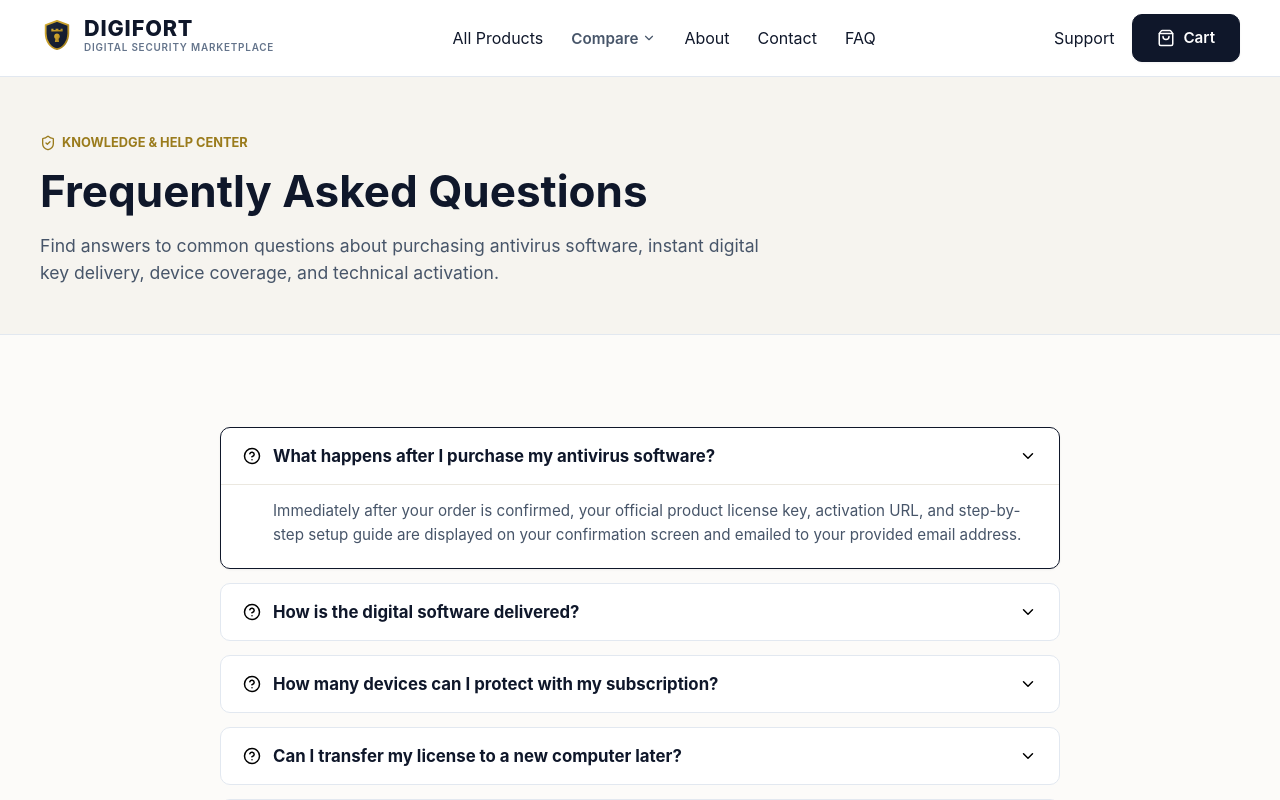
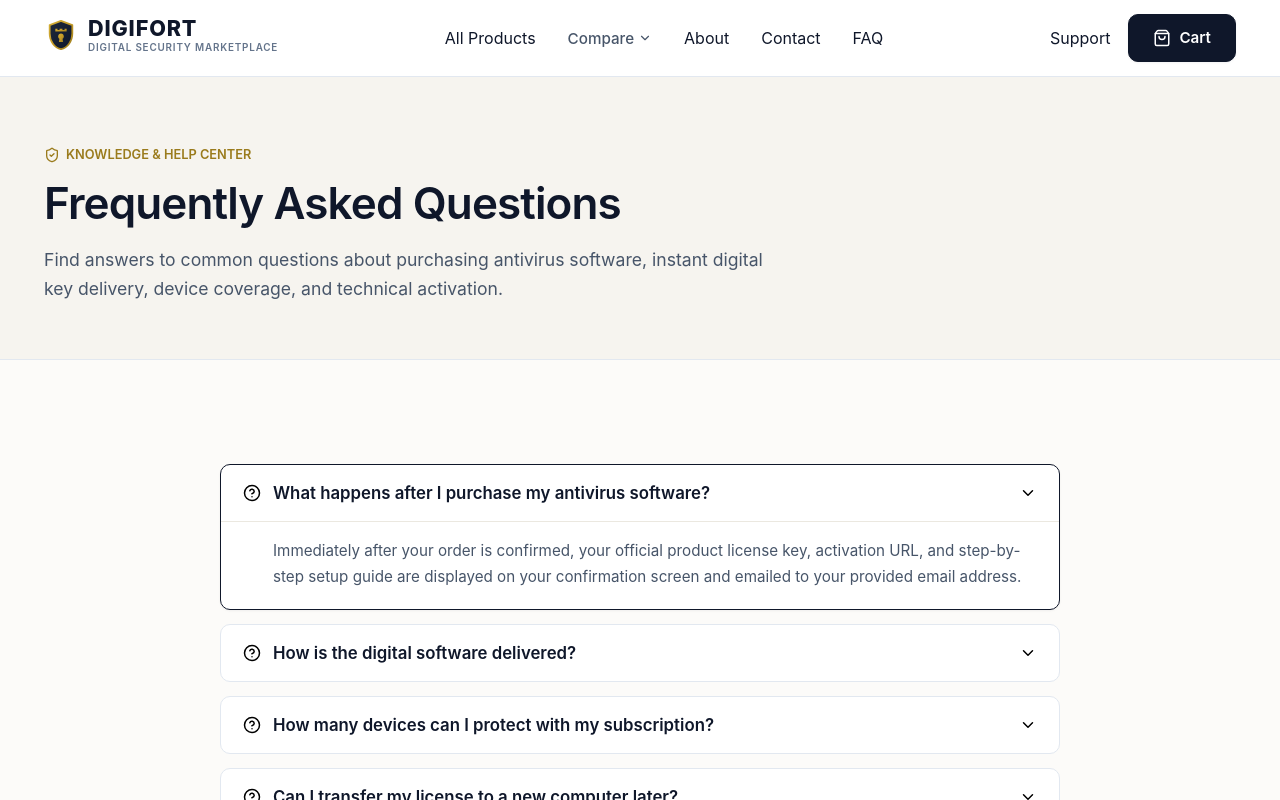
Before and after one commit to jamesbytes01-ops/Digifort, a Next.js app: page /faq in a window 1280 px wide. Shown: the top 800 px of the page. Built offline with nearby package versions, Linux system fonts and the light colour scheme.

Commit message:
updated website

```diff
--- a/src/app/globals.css
+++ b/src/app/globals.css
@@ -67,6 +67,11 @@ html {
   -webkit-font-smoothing: antialiased;
 }
 
+h1, h2, h3, h4, h5, h6 {
+  font-weight: 600;
+  letter-spacing: -0.02em;
+}
+
 body {
   min-height: 100vh;
   display: flex;
@@ -95,19 +100,19 @@ img {
   max-width: var(--max-width);
   margin-left: auto;
   margin-right: auto;
-  padding-left: 20px;
-  padding-right: 20px;
+  padding-left: 24px;
+  padding-right: 24px;
 }
 
 .section-padding {
-  padding-top: 92px;
-  padding-bottom: 92px;
+  padding-top: 104px;
+  padding-bottom: 104px;
 }
 
 @media (max-width: 768px) {
   .section-padding {
-    padding-top: 56px;
-    padding-bottom: 56px;
+    padding-top: 64px;
+    padding-bottom: 64px;
   }
 }
 
@@ -249,14 +254,14 @@ img {
 /* Section Header */
 .section-header {
   text-align: center;
-  max-width: 740px;
-  margin: 0 auto 56px auto;
+  max-width: 720px;
+  margin: 0 auto 60px auto;
 }
 
 .eyebrow {
   display: inline-block;
   font-size: 0.85rem;
-  font-weight: 700;
+  font-weight: 600;
   text-transform: uppercase;
   letter-spacing: 0.08em;
   color: var(--accent-gold);
@@ -265,9 +270,9 @@ img {
 
 .section-title {
   font-size: 2.35rem;
-  font-weight: 700;
+  font-weight: 600;
   color: var(--text-primary);
-  line-height: 1.25;
+  line-height: 1.28;
   margin-bottom: 16px;
   letter-spacing: -0.02em;
 }
@@ -275,7 +280,7 @@ img {
 .section-subtitle {
   font-size: 1.1rem;
   color: var(--text-secondary);
-  line-height: 1.65;
+  line-height: 1.7;
 }
 
 @media (max-width: 768px) {
@@ -366,14 +371,14 @@ img {
   align-items: center;
   gap: 6px;
   font-size: 0.8rem;
-  font-weight: 700;
+  font-weight: 600;
   text-transform: uppercase;
   color: var(--accent-gold-dark);
   margin-bottom: 12px;
 }
 .hero-title {
   font-size: 2.75rem;
-  font-weight: 700;
+  font-weight: 600;
   color: var(--navy-primary);
   line-height: 1.2;
   margin-bottom: 16px;
@@ -383,7 +388,7 @@ img {
   font-size: 1.15rem;
   color: var(--text-secondary);
   max-width: 720px;
-  line-height: 1.6;
+  line-height: 1.65;
 }
 .bg-surface {
   background-color: var(--bg-surface);
@@ -396,7 +401,7 @@ img {
 .about-story-grid {
   display: grid;
   grid-template-columns: 1.2fr 0.8fr;
-  gap: 48px;
+  gap: 56px;
   align-items: center;
 }
 @media (max-width: 900px) {
@@ -404,24 +409,24 @@ img {
 }
 .story-title {
   font-size: 2rem;
-  font-weight: 700;
+  font-weight: 600;
   color: var(--navy-primary);
   margin-bottom: 16px;
 }
 .story-p {
   font-size: 1.05rem;
   color: var(--text-secondary);
-  line-height: 1.65;
+  line-height: 1.7;
   margin-bottom: 16px;
 }
 .story-stats-card {
-  padding: 32px;
+  padding: 36px;
   background-color: var(--navy-primary);
   color: #ffffff;
 }
 .stats-card-title {
   font-size: 1.25rem;
-  font-weight: 700;
+  font-weight: 600;
   margin-bottom: 24px;
   color: #ffffff;
   padding-bottom: 12px;
@@ -429,7 +434,7 @@ img {
 }
 .stat-number {
   font-size: 2.2rem;
-  font-weight: 700;
+  font-weight: 600;
   color: var(--accent-gold);
 }
 .stat-label { font-size: 0.9rem; color: #CBD5E1; }
@@ -441,13 +446,13 @@ img {
 .pillars-grid {
   display: grid;
   grid-template-columns: repeat(2, 1fr);
-  gap: 24px;
+  gap: 32px;
 }
 @media (max-width: 768px) {
   .pillars-grid { grid-template-columns: 1fr; }
 }
 .pillar-card {
-  padding: 28px;
+  padding: 32px;
   position: relative;
   transition: transform 0.2s ease, box-shadow 0.2s ease;
 }
@@ -491,7 +496,7 @@ img {
 .pillar-visual-chip {
   display: inline-block;
   font-size: 0.7rem;
-  font-weight: 800;
+  font-weight: 600;
   text-transform: uppercase;
   letter-spacing: 0.05em;
   padding: 3px 8px;
@@ -514,14 +519,14 @@ img {
 }
 .pillar-card h3 {
   font-size: 1.2rem;
-  font-weight: 800;
+  font-weight: 600;
   color: var(--navy-primary);
   margin-bottom: 8px;
 }
 .pillar-card p {
   font-size: 0.92rem;
   color: var(--text-secondary);
-  line-height: 1.5;
+  line-height: 1.6;
 }
 .callout-card {
   padding: 48px 32px;
@@ -572,7 +577,7 @@ img {
 .policy-section { margin-bottom: 32px; }
 .policy-section h2 {
   font-size: 1.4rem;
-  font-weight: 800;
+  font-weight: 600;
   color: var(--navy-primary);
   margin-bottom: 12px;
 }
@@ -588,8 +593,8 @@ img {
 .featured-plans-grid {
   display: grid;
   grid-template-columns: repeat(3, 1fr);
-  gap: 28px;
-  margin-bottom: 40px;
+  gap: 32px;
+  margin-bottom: 48px;
 }
 @media (max-width: 992px) {
   .featured-plans-grid { grid-template-columns: 1fr; }
@@ -608,14 +613,15 @@ img {
 /* COMPARE PAGE STYLES */
 .compare-hero {
   background-color: var(--bg-alt);
-  padding-top: 56px;
-  padding-bottom: 48px;
+  padding-top: 68px;
+  padding-bottom: 56px;
   border-bottom: 1px solid var(--border-color);
 }
 .hero-desc {
   font-size: 1.1rem;
   color: var(--text-secondary);
   max-width: 720px;
+  line-height: 1.65;
 }
 .mt-56 {
   margin-top: 56px;
@@ -630,14 +636,14 @@ img {
 /* BRAND DETAIL PAGE STYLES */
 .brand-hero {
   background-color: var(--bg-alt);
-  padding-top: 60px;
-  padding-bottom: 60px;
+  padding-top: 68px;
+  padding-bottom: 68px;
   border-bottom: 1px solid var(--border-color);
 }
 .brand-hero-grid {
   display: grid;
   grid-template-columns: 1.15fr 0.85fr;
-  gap: 40px;
+  gap: 48px;
   align-items: center;
 }
 @media (max-width: 900px) {
@@ -653,22 +659,22 @@ img {
   border-radius: var(--radius-pill);
   color: var(--accent-gold-dark);
   font-size: 0.8rem;
-  font-weight: 700;
+  font-weight: 600;
   text-transform: uppercase;
   margin-bottom: 16px;
 }
 .brand-hero-title {
   font-size: 2.75rem;
-  font-weight: 700;
+  font-weight: 600;
   color: var(--navy-primary);
-  line-height: 1.15;
+  line-height: 1.18;
   margin-bottom: 16px;
   letter-spacing: -0.02em;
 }
 .brand-hero-subheadline {
   font-size: 1.1rem;
   color: var(--text-secondary);
-  line-height: 1.6;
+  line-height: 1.65;
   margin-bottom: 24px;
 }
 .brand-hero-meta {
@@ -685,7 +691,7 @@ img {
   align-items: center;
   gap: 6px;
   font-size: 0.9rem;
-  font-weight: 700;
+  font-weight: 600;
   color: var(--navy-primary);
 }
 .star-gold {
@@ -708,7 +714,7 @@ img {
 }
 .brand-visual-card {
   background-color: #ffffff;
-  padding: 28px;
+  padding: 32px;
 }
 .visual-badge-header {
   display: flex;
@@ -723,7 +729,7 @@ img {
 }
 .visual-title {
   display: block;
-  font-weight: 800;
+  font-weight: 600;
   font-size: 1.15rem;
   color: var(--navy-primary);
 }
@@ -738,7 +744,7 @@ img {
 .os-box-label {
   display: block;
   font-size: 0.78rem;
-  font-weight: 700;
+  font-weight: 600;
   text-transform: uppercase;
   color: var(--text-muted);
   margin-bottom: 8px;
@@ -753,7 +759,7 @@ img {
   align-items: center;
   gap: 6px;
   font-size: 0.8rem;
-  font-weight: 600;
+  font-weight: 500;
   background-color: var(--bg-alt);
   border: 1px solid var(--border-color);
   padding: 4px 10px;
@@ -770,7 +776,7 @@ img {
   align-items: center;
   gap: 8px;
   font-size: 0.88rem;
-  font-weight: 600;
+  font-weight: 500;
   color: var(--text-primary);
 }
 .green-check {
@@ -783,13 +789,13 @@ img {
 .benefits-grid {
   display: grid;
   grid-template-columns: repeat(2, 1fr);
-  gap: 24px;
+  gap: 32px;
 }
 @media (max-width: 768px) {
   .benefits-grid { grid-template-columns: 1fr; }
 }
 .benefit-card {
-  padding: 24px;
+  padding: 28px;
 }
 .benefit-icon-box {
   width: 44px;
@@ -806,14 +812,14 @@ img {
 }
 .benefit-title {
   font-size: 1.1rem;
-  font-weight: 800;
+  font-weight: 600;
   color: var(--navy-primary);
   margin-bottom: 8px;
 }
 .benefit-desc {
   font-size: 0.92rem;
   color: var(--text-secondary);
-  line-height: 1.5;
+  line-height: 1.6;
 }
 .plans-section {
   background-color: var(--bg-alt);
@@ -822,7 +828,7 @@ img {
 .brand-plans-grid {
   display: grid;
   grid-template-columns: repeat(2, 1fr);
-  gap: 28px;
+  gap: 32px;
 }
 @media (max-width: 800px) {
   .brand-plans-grid { grid-template-columns: 1fr; }
@@ -837,13 +843,13 @@ img {
 
 .faq-hero {
   background-color: var(--bg-alt);
-  padding-top: 56px;
-  padding-bottom: 48px;
+  padding-top: 68px;
+  padding-bottom: 56px;
   border-bottom: 1px solid var(--border-color);
 }
 
 .policy-body-card {
-  padding: 40px;
+  padding: 44px;
   display: flex;
   flex-direction: column;
   gap: 28px;
--- a/src/components/CallToActionBanner.tsx
+++ b/src/components/CallToActionBanner.tsx
@@ -80,23 +80,23 @@ export const CallToActionBanner: React.FC = () => {
 
         .cta-title {
           font-size: 1.4rem;
-          font-weight: 700;
+          font-weight: 600;
           color: #ffffff;
-          margin-bottom: 6px;
+          margin-bottom: 8px;
           letter-spacing: -0.01em;
         }
 
         .cta-desc {
           font-size: 0.95rem;
           color: #CBD5E1;
-          line-height: 1.5;
+          line-height: 1.6;
           max-width: 540px;
         }
 
         .cta-actions {
           display: flex;
           align-items: center;
-          gap: 14px;
+          gap: 16px;
           flex-shrink: 0;
         }
 
@@ -111,7 +111,7 @@ export const CallToActionBanner: React.FC = () => {
         }
 
         .cta-phone-btn {
-          font-weight: 800;
+          font-weight: 600;
         }
       `}</style>
     </div>
--- a/src/components/FAQAccordion.tsx
+++ b/src/components/FAQAccordion.tsx
@@ -157,7 +157,7 @@ export const FAQAccordion: React.FC<FAQAccordionProps> = ({
 
         .question-text {
           font-size: 1.05rem;
-          font-weight: 700;
+          font-weight: 600;
           color: var(--navy-primary);
         }
 
@@ -176,9 +176,9 @@ export const FAQAccordion: React.FC<FAQAccordionProps> = ({
           padding: 0 22px 20px 52px;
           color: var(--text-secondary);
           font-size: 0.95rem;
-          line-height: 1.6;
+          line-height: 1.65;
           border-top: 1px solid var(--border-subtle);
-          padding-top: 14px;
+          padding-top: 16px;
         }
       `}</style>
     </div>
--- a/src/components/Navbar.tsx
+++ b/src/components/Navbar.tsx
@@ -203,7 +203,7 @@ export const Navbar: React.FC = () => {
         .logo-title {
           display: block;
           font-size: 1.25rem;
-          font-weight: 700;
+          font-weight: 600;
           letter-spacing: -0.02em;
           color: var(--navy-primary);
           line-height: 1;
@@ -212,7 +212,7 @@ export const Navbar: React.FC = () => {
         .logo-subtitle {
           display: block;
           font-size: 0.65rem;
-          font-weight: 700;
+          font-weight: 600;
           letter-spacing: 0.08em;
           color: var(--accent-gold);
           margin-top: 2px;
@@ -221,12 +221,12 @@ export const Navbar: React.FC = () => {
         .desktop-nav {
           display: flex;
           align-items: center;
-          gap: 28px;
+          gap: 32px;
         }
 
         .nav-link {
           font-size: 0.95rem;
-          font-weight: 600;
+          font-weight: 500;
           color: var(--text-secondary);
           transition: color 0.2s ease;
           display: inline-flex;
```
Also changed, not shown: src/components/BrandShowcase.tsx (+8 -8 lines), src/components/ComparisonTable.tsx (+4 -4 lines), src/components/Footer.tsx (+64 -25 lines), src/components/HeroSection.tsx (+46 -44 lines), src/components/PlanCard.tsx (+17 -16 lines), src/components/TrustSection.tsx (+10 -10 lines).
